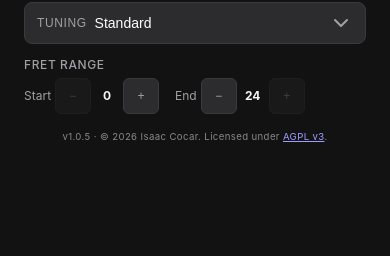
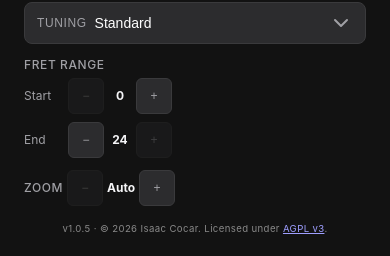
Before and after one commit to iecg/fretboard-app, a React (Vite) app: page / in a window 390 px wide. Both pictures are taken after a click on the button "Settings". Shown: the part 546-802 px from the top of the page. Built offline with nearby package versions, Linux system fonts and the light colour scheme.

Commit message:
refactor(03-04): replace mobile fret-range-mobile JSX with FretRangeControl and add mobile zoom StepperControl

```diff
--- a/src/App.tsx
+++ b/src/App.tsx
@@ -37,6 +37,8 @@ import { ScaleChordControls } from "./components/ScaleChordControls";
 import { TabletPortraitPanel } from "./components/TabletPortraitPanel";
 import { MobileTabPanel } from "./components/MobileTabPanel";
 import { DesktopControlsPanel } from "./components/DesktopControlsPanel";
+import { FretRangeControl } from "./components/FretRangeControl";
+import { StepperControl } from "./components/StepperControl";
 import {
   rootNoteAtom,
   scaleNameAtom,
@@ -463,22 +465,28 @@ function AppContent() {
       {!isTabletPortrait && (
         <div className="control-section">
           <span className="section-label">Fret Range</span>
-          <div className="fret-range-mobile">
-            <div className="fret-range-group">
-              <span className="fret-range-label">Start</span>
-              <button className="toolbar-btn" onClick={() => setFretStart(s => Math.max(0, s - 1))} disabled={fretStart <= 0}>−</button>
-              <span className="toolbar-range-val">{fretStart}</span>
-              <button className="toolbar-btn" onClick={() => setFretStart(s => Math.min(fretEnd - 1, s + 1))} disabled={fretStart >= fretEnd - 1}>+</button>
-            </div>
-            <div className="fret-range-group">
-              <span className="fret-range-label">End</span>
-              <button className="toolbar-btn" onClick={() => setFretEnd(e => Math.max(fretStart + 1, e - 1))} disabled={fretEnd <= fretStart + 1}>−</button>
-              <span className="toolbar-range-val">{fretEnd}</span>
-              <button className="toolbar-btn" onClick={() => setFretEnd(e => Math.min(END_FRET, e + 1))} disabled={fretEnd >= END_FRET}>+</button>
-            </div>
-          </div>
+          <FretRangeControl
+            startFret={fretStart}
+            endFret={fretEnd}
+            onStartChange={(v) => setFretStart(v)}
+            onEndChange={(v) => setFretEnd(v)}
+            maxFret={END_FRET}
+            layout="mobile"
+          />
         </div>
       )}
+      <div className="control-section">
+        <StepperControl
+          label="Zoom"
+          value={fretZoom}
+          onChange={(v) => setFretZoom(v)}
+          min={100}
+          max={300}
+          step={10}
+          formatValue={(z) => z <= 100 ? 'Auto' : `${z}%`}
+          buttonVariant="mobile"
+        />
+      </div>
     </div>
   );
 
```
